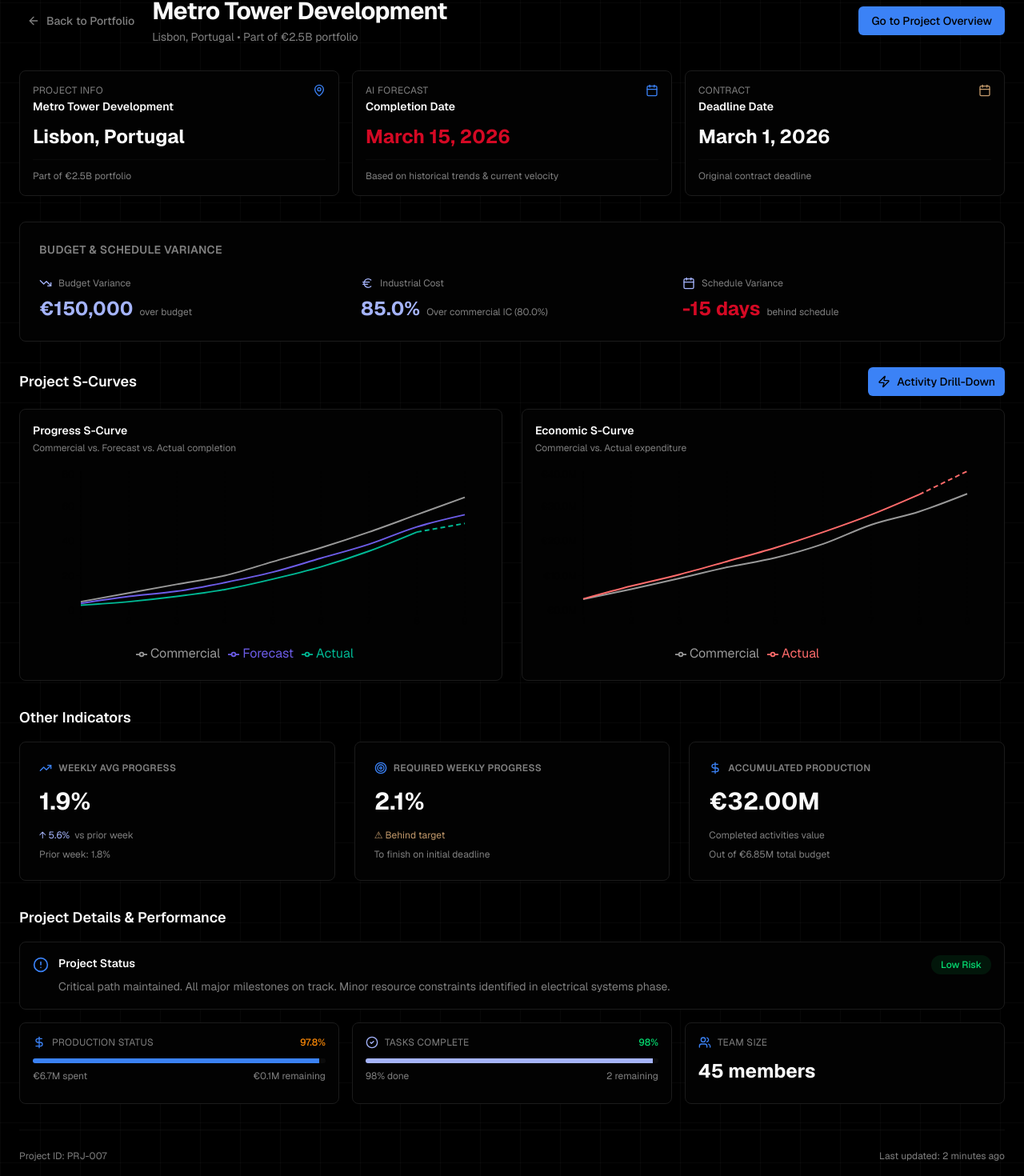
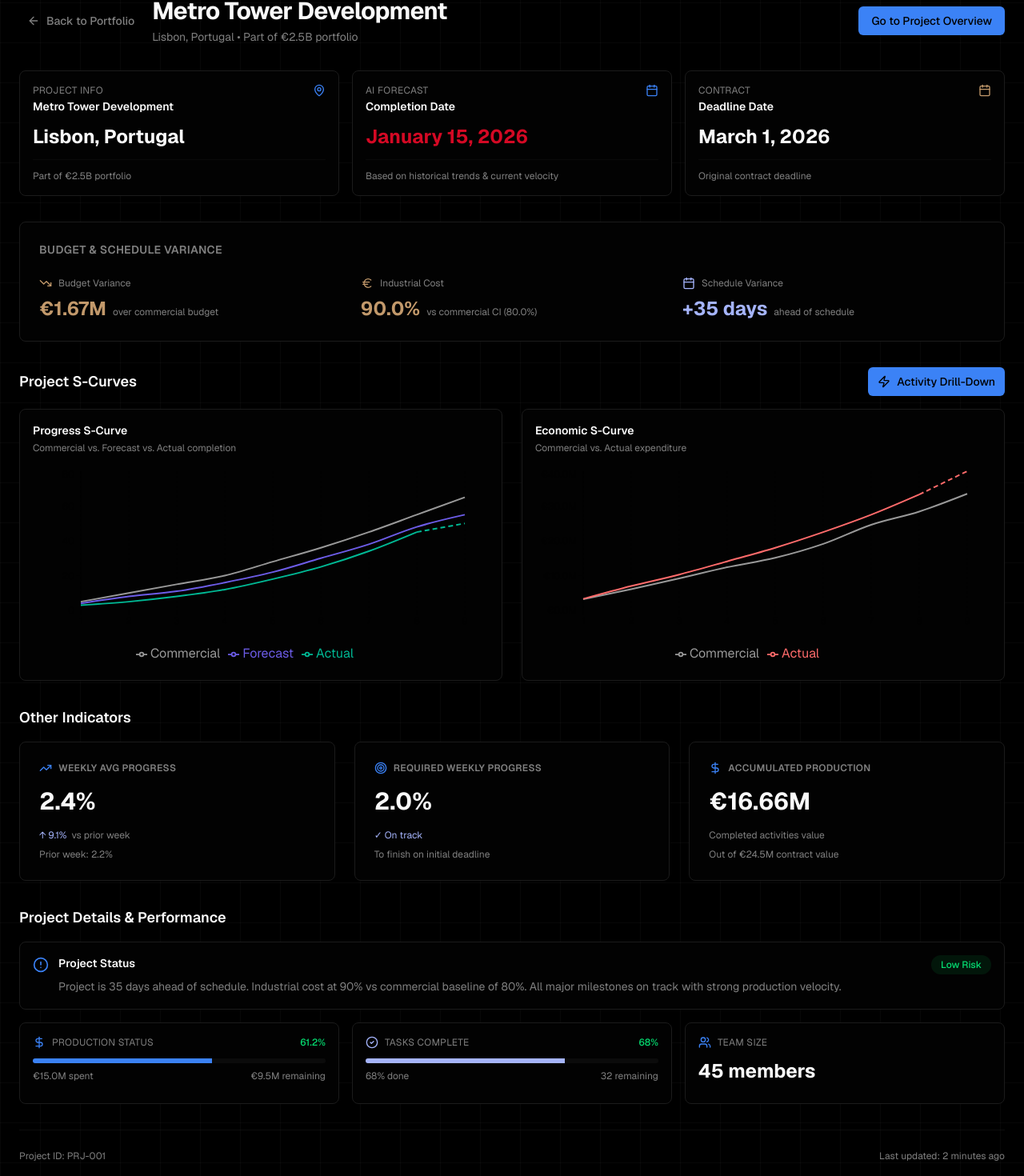
Before and after one commit to danielrebelo-volis/v0-volis-build-dashboard, a Next.js app: page /project/PRJ-001 in a window 1280 px wide. Shown: the part 97-1567 px from the top of the page at 80% size. Built offline with nearby package versions, Linux system fonts and the light colour scheme.

Commit message:
fix: standardize Metro Tower KPIs across all files

```diff
--- a/app/project/[id]/overview/page.tsx
+++ b/app/project/[id]/overview/page.tsx
@@ -40,9 +40,9 @@ export default function ProjectOverview({ params }: { params: { id: string } })
     name: 'Metro Tower Development',
     city: 'Lisbon',
     country: 'Portugal',
-    typology: 'Commercial',
+    typology: 'Civil Construction',
     client: 'Investor Group ABC',
-    contractValue: '$120.0M',
+    contractValue: '€24.5M',
     manager: 'John Silva',
   }
 
@@ -425,7 +425,7 @@ export default function ProjectOverview({ params }: { params: { id: string } })
         {/* Header */}
         <div className="flex items-center justify-between gap-4 mb-8">
           <div>
-            <Link href={`/project/PRJ-007`}>
+            <Link href={`/project/PRJ-001`}>
               <Button
                 variant="ghost"
                 size="sm"
@@ -539,11 +539,11 @@ export default function ProjectOverview({ params }: { params: { id: string } })
                 <div className="space-y-2">
                   <div className="flex justify-between items-center">
                     <span className="text-sm text-muted-foreground">Planned</span>
-                    <span className="font-mono text-lg font-bold text-foreground">12/31/2024</span>
+                    <span className="font-mono text-lg font-bold text-foreground">03/01/2026</span>
                   </div>
                   <div className="flex justify-between items-center">
                     <span className="text-sm text-muted-foreground">Estimated</span>
-                    <span className="font-mono text-lg font-bold text-destructive">01/12/2025</span>
+                    <span className="font-mono text-lg font-bold text-success">01/15/2026</span>
                   </div>
                 </div>
               </div>
@@ -553,12 +553,12 @@ export default function ProjectOverview({ params }: { params: { id: string } })
             <div className="grid grid-cols-1 md:grid-cols-2 gap-4 mb-6">
               <div className="glass-card rounded-lg p-4 border border-border/50">
                 <p className="text-xs text-muted-foreground mb-3 uppercase tracking-wide">Planned Progress</p>
-                <p className="font-mono text-5xl font-bold text-foreground">53%</p>
+                <p className="font-mono text-5xl font-bold text-foreground">50%</p>
               </div>
 
               <div className="glass-card rounded-lg p-4 border border-border/50">
                 <p className="text-xs text-muted-foreground mb-3 uppercase tracking-wide">Actual Cumulative Progress</p>
-                <p className="font-mono text-5xl font-bold text-destructive">50%</p>
+                <p className="font-mono text-5xl font-bold text-success">68%</p>
               </div>
             </div>
 
@@ -567,15 +567,15 @@ export default function ProjectOverview({ params }: { params: { id: string } })
               <div className="glass-card rounded-lg p-4 border border-border/50">
                 <p className="text-xs text-muted-foreground mb-3 uppercase tracking-wide">Avg. Weekly Progress (Last 4 weeks)</p>
                 <div className="space-y-3">
-                  <p className="font-mono text-3xl font-bold text-foreground">1.9%</p>
-                  <p className="text-xs text-muted-foreground">Trend: <span className="text-success">+1.3% vs prior week</span></p>
+                  <p className="font-mono text-3xl font-bold text-foreground">2.4%</p>
+                  <p className="text-xs text-muted-foreground">Trend: <span className="text-success">+0.9% vs prior week</span></p>
                 </div>
               </div>
 
               <div className="glass-card rounded-lg p-4 border border-border/50">
                 <p className="text-xs text-muted-foreground mb-3 uppercase tracking-wide">Required Weekly Progress</p>
                 <div className="space-y-3">
-                  <p className="font-mono text-3xl font-bold text-foreground">2.1%</p>
+                  <p className="font-mono text-3xl font-bold text-foreground">2.0%</p>
                   <p className="text-xs text-muted-foreground">Target to meet deadline</p>
                 </div>
               </div>
@@ -654,11 +654,11 @@ export default function ProjectOverview({ params }: { params: { id: string } })
             <div className="grid grid-cols-1 md:grid-cols-3 gap-4 mb-4">
               <div className="glass-card rounded-lg p-4 border border-border/50">
                 <p className="text-xs text-muted-foreground uppercase tracking-wide mb-2">Contract Value</p>
-                <p className="text-lg font-semibold text-foreground">€25.0 M</p>
+                <p className="text-lg font-semibold text-foreground">€24.5M</p>
               </div>
               <div className="glass-card rounded-lg p-4 border border-border/50">
                 <p className="text-xs text-muted-foreground uppercase tracking-wide mb-2">Construction Cost</p>
-                <p className="text-lg font-semibold text-foreground">€23.0 M</p>
+                <p className="text-lg font-semibold text-foreground">€22.05M</p>
               </div>
               <div className="glass-card rounded-lg p-4 border border-border/50">
                 <p className="text-xs text-muted-foreground uppercase tracking-wide mb-2">Contract Deadline</p>
@@ -673,27 +673,27 @@ export default function ProjectOverview({ params }: { params: { id: string } })
             <div className="grid grid-cols-1 md:grid-cols-3 gap-3 mb-5">
               <div className="glass-card rounded-lg p-3 border border-border/50">
                 <p className="text-xs text-muted-foreground mb-2">Planned Accum. Progress</p>
-                <p className="text-2xl font-bold text-foreground">53%</p>
+                <p className="text-2xl font-bold text-foreground">50%</p>
               </div>
               <div className="glass-card rounded-lg p-3 border border-border/50">
                 <p className="text-xs text-muted-foreground mb-2">Avg. Weekly Advance</p>
-                <p className="text-2xl font-bold text-foreground">1.9%</p>
+                <p className="text-2xl font-bold text-foreground">2.4%</p>
               </div>
               <div className="glass-card rounded-lg p-3 border border-border/50">
-                <p className="text-xs text-muted-foreground mb-2">Current Delay</p>
-                <p className="text-2xl font-bold text-chart-4">2 weeks</p>
+                <p className="text-xs text-muted-foreground mb-2">Current Advance</p>
+                <p className="text-2xl font-bold text-success">+5 weeks</p>
               </div>
               <div className="glass-card rounded-lg p-3 border border-border/50">
                 <p className="text-xs text-muted-foreground mb-2">Actual Accum. Progress</p>
-                <p className="text-2xl font-bold text-destructive">50%</p>
+                <p className="text-2xl font-bold text-success">68%</p>
               </div>
               <div className="glass-card rounded-lg p-3 border border-border/50">
                 <p className="text-xs text-muted-foreground mb-2">Required Weekly Advance</p>
-                <p className="text-2xl font-bold text-foreground">2.1%</p>
+                <p className="text-2xl font-bold text-foreground">2.0%</p>
               </div>
               <div className="glass-card rounded-lg p-3 border border-border/50">
                 <p className="text-xs text-muted-foreground mb-2">AI Forecast Deadline</p>
-                <p className="text-2xl font-bold text-foreground">March 15, 2026</p>
+                <p className="text-2xl font-bold text-success">January 15, 2026</p>
               </div>
             </div>
 
@@ -771,11 +771,16 @@ export default function ProjectOverview({ params }: { params: { id: string } })
             <h2 className="text-lg font-semibold text-foreground mb-4 mt-8">Economic Control</h2>
 
             {/* Economic Control KPIs */}
-            <div className="grid grid-cols-1 gap-4 mb-6">
+            <div className="grid grid-cols-1 md:grid-cols-2 gap-4 mb-6">
               <div className="glass-card rounded-lg p-4 border border-border/50">
-                <p className="text-xs text-muted-foreground uppercase tracking-wide mb-3">Industrial Cost</p>
-                <p className="text-3xl font-bold text-foreground">5.0%</p>
-                <p className="text-xs text-muted-foreground mt-2">Planned CI: 3.2%</p>
+                <p className="text-xs text-muted-foreground uppercase tracking-wide mb-3">Industrial Cost (CI)</p>
+                <p className="text-3xl font-bold text-warning">90.0%</p>
+                <p className="text-xs text-muted-foreground mt-2">Commercial CI: 80.0%</p>
+              </div>
+              <div className="glass-card rounded-lg p-4 border border-border/50">
+                <p className="text-xs text-muted-foreground uppercase tracking-wide mb-3">Accumulated Production</p>
+                <p className="text-3xl font-bold text-success">€16.66M</p>
+                <p className="text-xs text-muted-foreground mt-2">Of €24.5M contract value</p>
               </div>
             </div>
 
@@ -1065,13 +1070,15 @@ export default function ProjectOverview({ params }: { params: { id: string } })
             <div className="grid grid-cols-1 md:grid-cols-2 gap-6 mb-8">
               <div className="glass-card rounded-lg p-6 border border-border/50">
                 <p className="text-xs text-muted-foreground uppercase tracking-wide mb-4">Industrial Cost (CI)</p>
-                <p className="text-4xl font-bold text-foreground">5.0%</p>
+                <p className="text-4xl font-bold text-warning">90.0%</p>
+                <p className="text-xs text-muted-foreground mt-2">Commercial CI: 80.0% — CPI: 0.89</p>
               </div>
 
               <div className="glass-card rounded-lg p-6 border border-border/50">
                 <p className="text-xs text-muted-foreground uppercase tracking-wide mb-4">Accumulated Production</p>
                 <div>
-                  <p className="text-4xl font-bold text-success">€32M</p>
+                  <p className="text-4xl font-bold text-success">€16.66M</p>
+                  <p className="text-xs text-muted-foreground mt-2">68% of €24.5M contract value</p>
                 </div>
               </div>
             </div>
--- a/app/project/[id]/page.tsx
+++ b/app/project/[id]/page.tsx
@@ -16,19 +16,19 @@ export default function ProjectDeepDive({ params }: { params: { id: string } })
 
   // Mock project data - in a real app, this would come from a database
   const projectData = {
-    id: 'PRJ-007',
+    id: 'PRJ-001',
     name: 'Metro Tower Development',
     location: 'Lisbon, Portugal',
     portfolio: '€2.5B',
-    spi: 1.08,
-    cpi: 0.95,
-    forecastedEndDate: 'March 15, 2026',
-    budget: 6850000,
-    spent: 6700000,
+    spi: 1.35,
+    cpi: 0.89,
+    forecastedEndDate: 'January 15, 2026',
+    budget: 24500000,
+    spent: 15000000,
     teamSize: 45,
-    taskCompletion: 98,
+    taskCompletion: 68,
     riskLevel: 'low' as const,
-    statusMessage: 'Critical path maintained. All major milestones on track. Minor resource constraints identified in electrical systems phase.'
+    statusMessage: 'Project is 35 days ahead of schedule. Industrial cost at 90% vs commercial baseline of 80%. All major milestones on track with strong production velocity.'
   }
 
   return (
@@ -59,7 +59,7 @@ export default function ProjectDeepDive({ params }: { params: { id: string } })
             </div>
           </div>
 
-          <Link href={`/project/PRJ-007/overview`}>
+          <Link href={`/project/PRJ-001/overview`}>
             <Button
               className="gap-2 bg-cyan text-background hover:bg-cyan/90 self-start sm:self-auto"
             >
@@ -88,24 +88,24 @@ export default function ProjectDeepDive({ params }: { params: { id: string } })
             {/* Budget Variance */}
             <div>
               <div className="flex items-center gap-2 mb-2">
-                <TrendingDown className="w-4 h-4 text-success" />
+                <TrendingDown className="w-4 h-4 text-warning" />
                 <p className="text-xs text-muted-foreground">Budget Variance</p>
               </div>
               <div className="flex items-baseline gap-2">
-                <p className="text-2xl font-bold text-success">€150,000</p>
-                <p className="text-xs text-muted-foreground">over budget</p>
+                <p className="text-2xl font-bold text-warning">€1.67M</p>
+                <p className="text-xs text-muted-foreground">over commercial budget</p>
               </div>
             </div>
 
             {/* Industrial Cost */}
             <div>
               <div className="flex items-center gap-2 mb-2">
-                <Euro className="w-4 h-4 text-success" />
+                <Euro className="w-4 h-4 text-warning" />
                 <p className="text-xs text-muted-foreground">Industrial Cost</p>
               </div>
               <div className="flex items-baseline gap-2">
-                <p className="text-2xl font-bold text-success">85.0%</p>
-                <p className="text-xs text-muted-foreground">Over commercial IC (80.0%)</p>
+                <p className="text-2xl font-bold text-warning">90.0%</p>
+                <p className="text-xs text-muted-foreground">vs commercial CI (80.0%)</p>
               </div>
             </div>
 
@@ -116,8 +116,8 @@ export default function ProjectDeepDive({ params }: { params: { id: string } })
                 <p className="text-xs text-muted-foreground">Schedule Variance</p>
               </div>
               <div className="flex items-baseline gap-2">
-                <p className="text-2xl font-bold text-destructive">-15 days</p>
-                <p className="text-xs text-muted-foreground">behind schedule</p>
+                <p className="text-2xl font-bold text-success">+35 days</p>
+                <p className="text-xs text-muted-foreground">ahead of schedule</p>
               </div>
             </div>
           </div>
@@ -144,10 +144,11 @@ export default function ProjectDeepDive({ params }: { params: { id: string } })
 
         {/* Other Indicators Section */}
         <OtherIndicators
-          weeklyProgress={1.9}
-          priorWeekProgress={1.8}
-          requiredWeeklyProgress={2.1}
-          earnedValue={32000000}
+          weeklyProgress={2.4}
+          priorWeekProgress={2.2}
+          requiredWeeklyProgress={2.0}
+          earnedValue={16660000}
+          totalBudget={24500000}
         />
 
         {/* Details & Status */}
@@ -167,7 +168,7 @@ export default function ProjectDeepDive({ params }: { params: { id: string } })
         <div className="mt-8 pt-6 border-t border-border/50">
           <div className="flex flex-wrap items-center justify-between gap-4 text-xs text-muted-foreground">
             <div>
-              <span>Project ID: {projectData.id}</span>
+              <span>Project ID: PRJ-001</span>
             </div>
             <div className="flex items-center gap-4">
               <span>Last updated: 2 minutes ago</span>
--- a/components/other-indicators.tsx
+++ b/components/other-indicators.tsx
@@ -5,6 +5,7 @@ interface OtherIndicatorsProps {
   priorWeekProgress: number
   requiredWeeklyProgress: number
   earnedValue: number
+  totalBudget?: number
 }
 
 export function OtherIndicators({
@@ -12,6 +13,7 @@ export function OtherIndicators({
   priorWeekProgress,
   requiredWeeklyProgress,
   earnedValue,
+  totalBudget = 24500000,
 }: OtherIndicatorsProps) {
   const progressTrend = weeklyProgress - priorWeekProgress
   const progressTrendPercent = ((progressTrend / priorWeekProgress) * 100).toFixed(1)
@@ -80,7 +82,7 @@ export function OtherIndicators({
           <div className="flex items-center gap-1.5 text-xs text-muted-foreground">
             <span>Completed activities value</span>
           </div>
-          <p className="text-xs text-muted-foreground mt-2">Out of €6.85M total budget</p>
+          <p className="text-xs text-muted-foreground mt-2">Out of €{(totalBudget / 1000000).toFixed(1)}M contract value</p>
         </div>
       </div>
     </div>
--- a/components/project-list.tsx
+++ b/components/project-list.tsx
@@ -97,7 +97,7 @@ function ProjectRow({ name, id, delay, industrialCost, completion }: ProjectRowP
 export function ProjectList() {
   // Aligned with EVM matrix data - same delay and Industrial Cost values
   const allProjects: ProjectRowProps[] = [
-    { name: "Metro Tower", id: "PRJ-001", delay: -35, industrialCost: 95, completion: 68 },
+    { name: "Metro Tower", id: "PRJ-001", delay: -35, industrialCost: 90, completion: 68 },
     { name: "Harbor Bridge", id: "PRJ-002", delay: 20, industrialCost: 73, completion: 42 },
     { name: "Skyline Plaza", id: "PRJ-003", delay: 32, industrialCost: 94, completion: 85 },
     { name: "Industrial Park", id: "PRJ-004", delay: -30, industrialCost: 70, completion: 31 },
```
